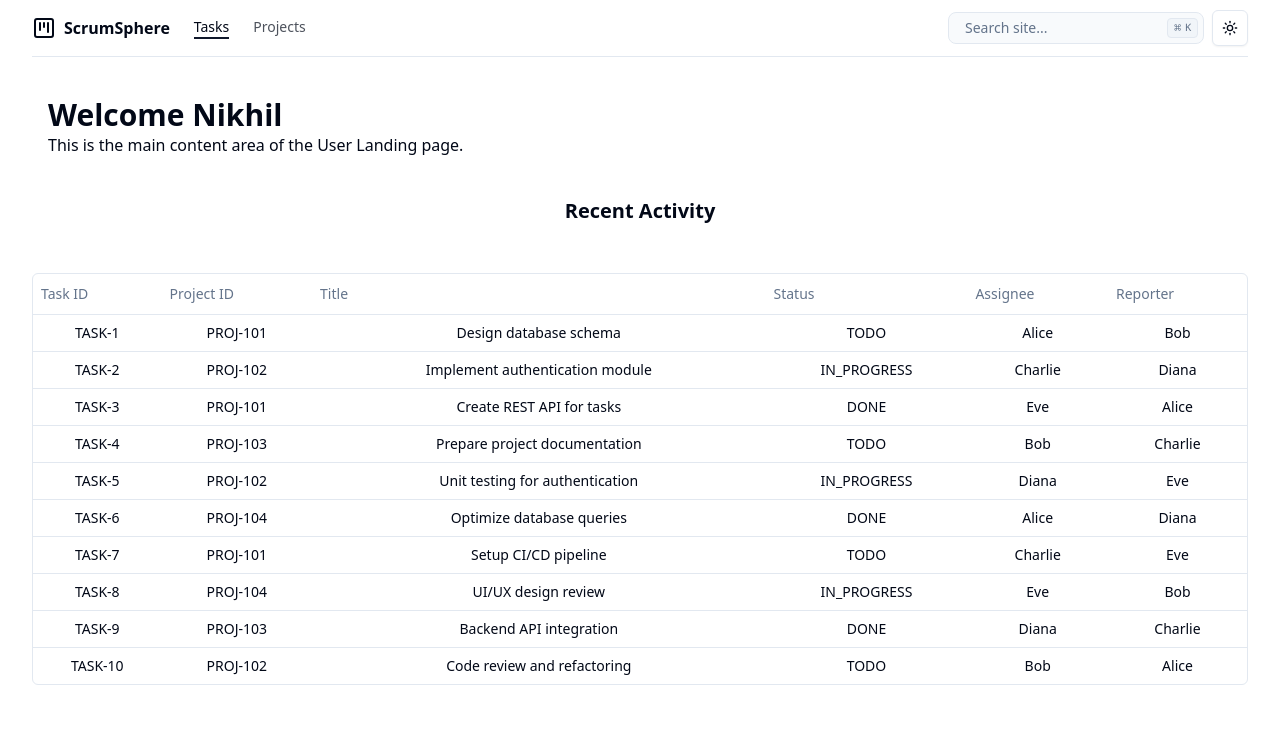
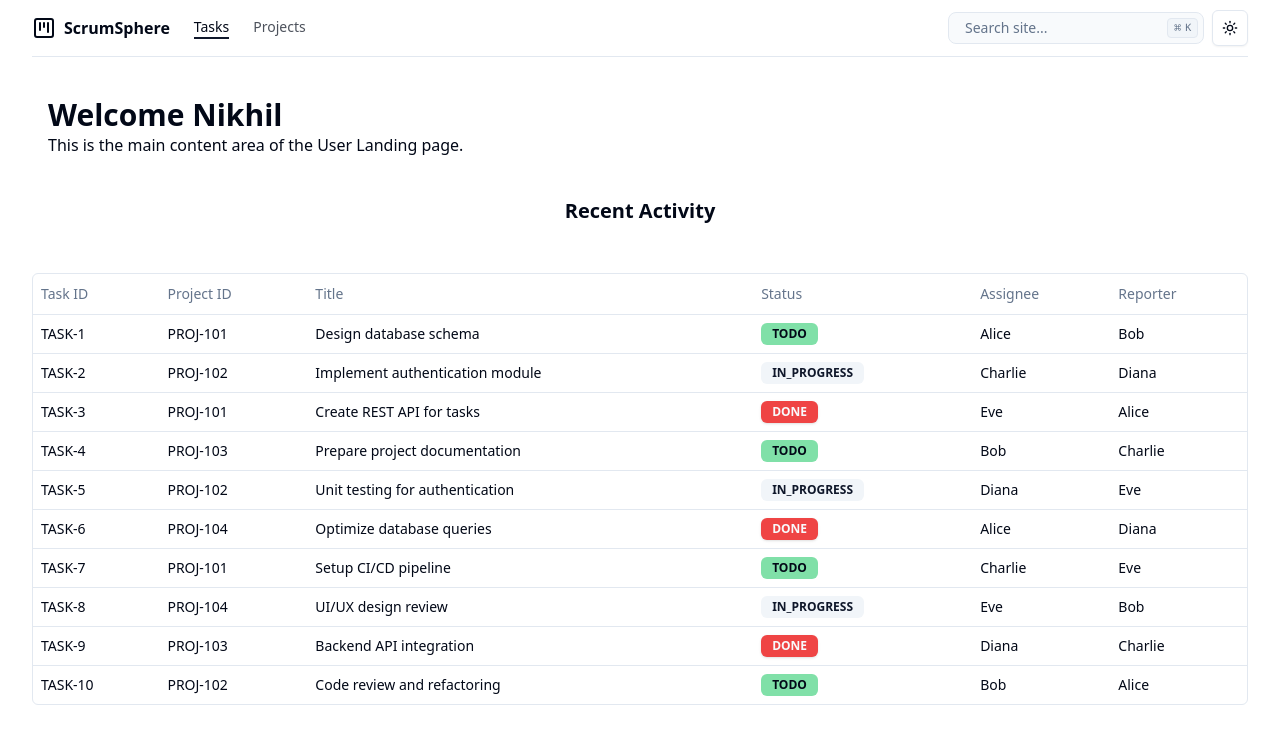
Before and after one commit to A-N1khil/scrumsphere, a React (Vite) app: page /tasks in a window 1280 px wide. Shown: the top 744 px of the page. Built offline with nearby package versions, Linux system fonts and the light colour scheme.

Commit message:
Adding badges

```diff
--- a/src/app/components/tasks/Columns.tsx
+++ b/src/app/components/tasks/Columns.tsx
@@ -1,11 +1,26 @@
 import { Task } from "@/app/models/tasks/Task";
 import { ColumnDef } from "@tanstack/react-table";
+import { Badge } from "../ui/badge";
+
+const badgeMap = {
+  TODO: { variant: "success" },
+  IN_PROGRESS: { variant: "secondary" },
+  DONE: { variant: "destructive" },
+};
 
 export const columns: ColumnDef<Task>[] = [
   { header: "Task ID", accessorKey: "taskId" },
   { header: "Project ID", accessorKey: "projectId" },
   { header: "Title", accessorKey: "title" },
-  { header: "Status", accessorKey: "status" },
+  {
+    header: "Status",
+    accessorKey: "status",
+    cell: ({ row }) => {
+      const status = row.getValue("status") as "TODO" | "IN_PROGRESS" | "DONE";
+      const variant = badgeMap[status].variant as "success" | "secondary" | "destructive";
+      return <Badge variant={variant}>{status}</Badge>;
+    },
+  },
   { header: "Assignee", accessorKey: "assignee" },
   { header: "Reporter", accessorKey: "reporter" },
 ];
--- a/src/app/components/tasks/TaskTable.tsx
+++ b/src/app/components/tasks/TaskTable.tsx
@@ -34,7 +34,9 @@
             table.getRowModel().rows.map((row) => (
               <TableRow key={row.id} data-state={row.getIsSelected() && "selected"}>
                 {row.getVisibleCells().map((cell) => (
-                  <TableCell key={cell.id}>{flexRender(cell.column.columnDef.cell, cell.getContext())}</TableCell>
+                  <TableCell className="text-left" key={cell.id}>
+                    {flexRender(cell.column.columnDef.cell, cell.getContext())}
+                  </TableCell>
                 ))}
               </TableRow>
             ))
--- /dev/null
+++ b/src/app/components/ui/badge.tsx
@@ -0,0 +1,30 @@
+import * as React from "react";
+import { cva, type VariantProps } from "class-variance-authority";
+
+import { cn } from "@/app/lib/utils";
+
+const badgeVariants = cva(
+  "inline-flex items-center rounded-md border px-2.5 py-0.5 text-xs font-semibold transition-colors focus:outline-none focus:ring-2 focus:ring-ring focus:ring-offset-2",
+  {
+    variants: {
+      variant: {
+        default: "border-transparent bg-primary text-primary-foreground shadow hover:bg-primary/80",
+        secondary: "border-transparent bg-secondary text-secondary-foreground hover:bg-secondary/80",
+        destructive: "border-transparent bg-destructive text-destructive-foreground shadow hover:bg-destructive/80",
+        outline: "text-foreground",
+        success: "border-transparent bg-success text-primary-background",
+      },
+    },
+    defaultVariants: {
+      variant: "default",
+    },
+  }
+);
+
+export interface BadgeProps extends React.HTMLAttributes<HTMLDivElement>, VariantProps<typeof badgeVariants> {}
+
+function Badge({ className, variant, ...props }: BadgeProps) {
+  return <div className={cn(badgeVariants({ variant }), className)} {...props} />;
+}
+
+export { Badge, badgeVariants };
--- a/src/index.css
+++ b/src/index.css
@@ -28,8 +28,7 @@
     --chart-3: 197 37% 24%;
     --chart-4: 43 74% 66%;
     --chart-5: 27 87% 67%;
-    --radius: 0.5rem
-  ;
+    --radius: 0.5rem;
     --sidebar-background: 0 0% 98%;
     --sidebar-foreground: 240 5.3% 26.1%;
     --sidebar-primary: 240 5.9% 10%;
@@ -37,7 +36,9 @@
     --sidebar-accent: 240 4.8% 95.9%;
     --sidebar-accent-foreground: 240 5.9% 10%;
     --sidebar-border: 220 13% 91%;
-    --sidebar-ring: 217.2 91.2% 59.8%}
+    --sidebar-ring: 217.2 91.2% 59.8%;
+    --success: 145 61% 69%;
+  }
     .dark {
       --background: 240 10% 3.9%;
       --foreground: 0 0% 98%;
@@ -71,6 +72,7 @@
       --sidebar-accent-foreground: 240 4.8% 95.9%;
       --sidebar-border: 240 3.7% 15.9%;
       --sidebar-ring: 240 4.9% 83.9%;
+      --success: 145 63% 37%;
     }
 }
 @layer base {
--- a/tailwind.config.js
+++ b/tailwind.config.js
@@ -59,7 +59,10 @@
   				'accent-foreground': 'hsl(var(--sidebar-accent-foreground))',
   				border: 'hsl(var(--sidebar-border))',
   				ring: 'hsl(var(--sidebar-ring))'
-  			}
+  			},
+			success: {
+				DEFAULT: 'hsl(var(--success))',
+			}
   		}
   	}
   },
```
